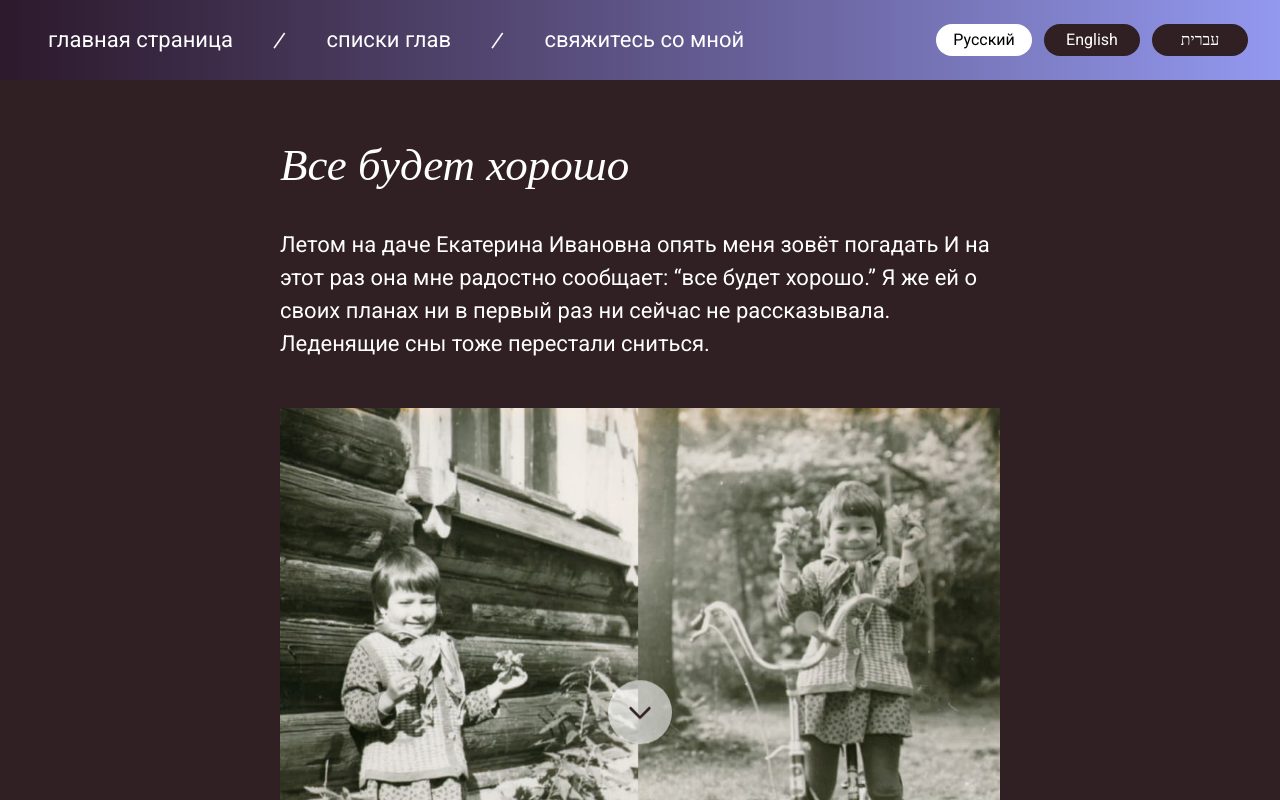
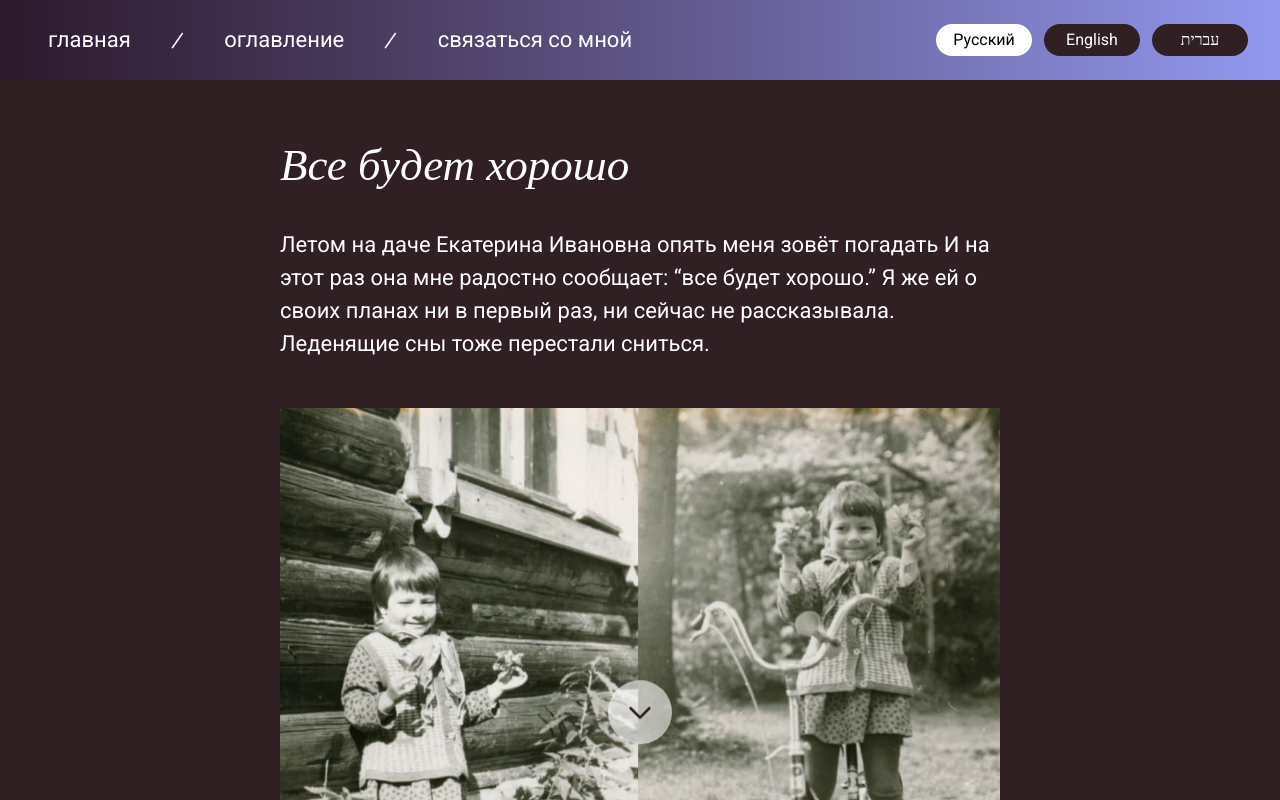
Before and after one commit to MariaLavigina/react-galinala-my-story, a React (Vite) app: page /our-journey in a window 1280 px wide. Shown: the top 800 px of the page. Built offline with nearby package versions, Linux system fonts and the light colour scheme; a web font is replaced by a local one.

Commit message:
ru correction in text

```diff
--- a/src/components/Navbar.jsx
+++ b/src/components/Navbar.jsx
@@ -31,7 +31,7 @@ React.useEffect(() => {
 
   // Nav link labels in different languages
   const navLabels = {
-    ru: ["главная страница", "списки глав", "свяжитесь со мной"],
+    ru: ["главная", "оглавление", "связаться со мной"],
     en: ["Home", "Chapters", "Contact Me"],
     he: ["דף הבית", "פרקים", "צור קשר"],
   };
--- a/src/text/index.js
+++ b/src/text/index.js
@@ -24,7 +24,7 @@ const texts = {
     paragraphs2: [
       `Для Маши. Она ведь не уехала - семилетнюю её даже не спрашивали, просто увезли.`,
       `Для ее семьи. Они - британцы, не имеющие представления ни о Советском Союзе, ни об Израиле, ни о том, что значит быть “олим ходашим ми Русия”.
-       На сколько Европа и мы имеем разную историю одних и тех же событий мне пришло в голову, когда я как-то сказала новым своим родственникам: мое свидетельство о рождении выдано в первый день Второй Мировой войны и меня спросили: сентябрь 1939-ого? Вот так, для нас это июнь 1941-ого, а их уже 2 года бомбят. И - немного для тех, кто в России...`,
+       Насколько Европа и мы имеем разную историю одних и тех же событий мне пришло в голову, когда я как-то сказала новым своим родственникам: мое свидетельство о рождении выдано в первый день Второй Мировой войны и меня спросили: сентябрь 1939-ого? Вот так, для нас это июнь 1941-ого, а их уже 2 года бомбят. И - немного для тех, кто в России...`,
       `Маша давно и упорно просила: "Пиши, как всё это было". Даже тетрадку для этого купила - очень красивую. Я начала писать и время от времени читала Маше. И однажды она сказала: "Я хочу сделать из этого фильм." Мы начали снимать, но, увы, вскоре пришли к выводу: Маша - не Стивен Спилберг, а я - не Морган Фриман. Так родился этот сайт «Каждый выбирает для себя». Я ходила и бормотала эти строки Юрия Левитанского - то так, то сяк. И вдруг поймала себя на мысли: ну так я последние тридцать лет и живу в стране, где у человека и в самом деле есть выбор. Он - и только он - решает: "Дьяволу служить или пророку..." `,
       `Я не хочу сказать, что в Израиле нет жуликов, ловкачей и прочих. Но здесь есть возможность жить без всего этого, и при этом не нужно быть ни героем, ни борцом, а просто - в лучшем смысле этого слова - обывателем.`,
       ` У нас есть возможность. Именно возможность. И уже наше дело - воспользоваться ею или нет.`,
--- a/src/text/textsOurJourney.js
+++ b/src/text/textsOurJourney.js
@@ -2,7 +2,7 @@ const textsOurJourney = {
 ru: {
     h1: `Все будет хорошо`,
     paragraphs1: [
-      `Летом на даче Екатерина Ивановна опять меня зовёт погадать И на этот раз она мне радостно сообщает: “все будет хорошо.”  Я же ей о своих планах ни в первый раз ни сейчас не рассказывала. Леденящие сны тоже перестали сниться. `
+      `Летом на даче Екатерина Ивановна опять меня зовёт погадать И на этот раз она мне радостно сообщает: “все будет хорошо.”  Я же ей о своих планах ни в первый раз, ни сейчас не рассказывала. Леденящие сны тоже перестали сниться. `
     ],
     sections: [
       {
@@ -61,7 +61,7 @@ ru: {
    paragraphs: [
   `А помните, трудовую книжку обязан сдать в отдел кадров последнего места работы. Таким образом подтвердить свой стаж, место работы и должность тебе нечем. И когда Россия в 2017 году нам, уехавшим из Советского Союза и лишенных гражданства будто мы какие-то преступники, вдруг согласилась платить заработанную пенсию оказалось, что самого важного для этого документа (трудовой книжки) и нету. То есть сначала отобрали, а теперь ее и требуют. `,
   `
-Моя бывшая сотрудница и приятельница попыталась выудить мою трудовую книжку из отдела кадров. Но кадровичка заявила, что у неё записано, что я забрала свою трудовую книжку и при это высыпала на мою приятельницу, все что она думает об “этих”. Я извинилась перед приятельницей, за то, что ей пришлось выслушать. `,
+Моя бывшая сотрудница и приятельница попыталась выудить мою трудовую книжку из отдела кадров. Но кадровичка заявила, что у неё записано, что я забрала свою трудовую книжку и при этом высыпала на мою приятельницу, все что она думает об “этих”. Я извинилась перед приятельницей, за то, что ей пришлось выслушать. `,
   `Короче я получила за 30 лет стажа пенсию 2500 рублей, это примерно около 30 долларов в месяц.  Ой как же тебе не стыдно, матушка Россия. А заработанную пенсию у моей мамы вообще при переезде отобрали, у 83-летней старухи отобрали!`
 ]
       },
```
Also changed, not shown: src/text/textsWhyILeft.js (+4 -4 lines), 1 other file (tests, documents, lock files or other folders).
